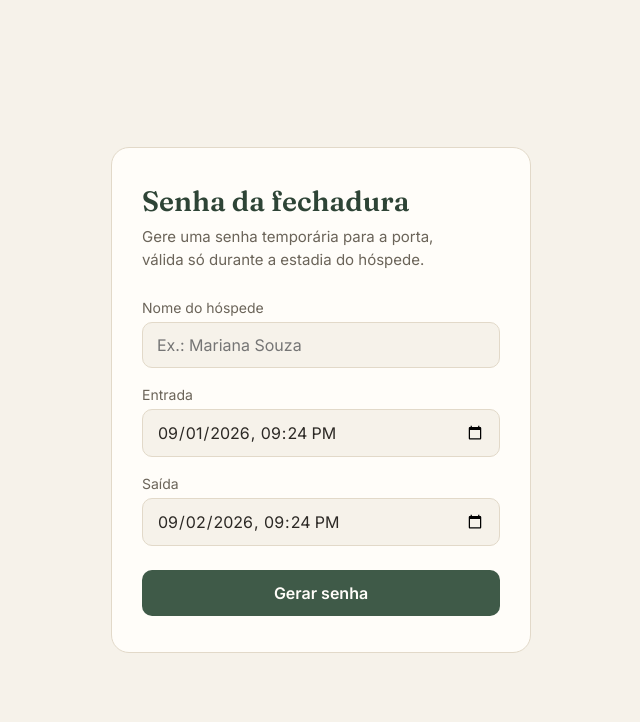
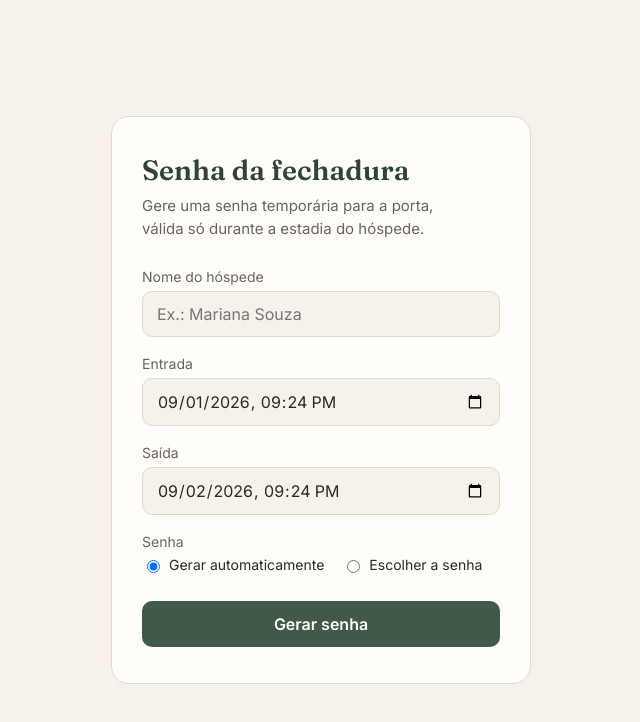
Before and after one commit to Ronaldo2718/fechadura-tuya, a Next.js app: page / in a window 1280 px wide. Shown: the top 722 px of the page, without its empty margins (319-959 px from the left). Built offline with nearby package versions, Linux system fonts and the light colour scheme.

Commit message:
Add files via upload

```diff
--- a/pages/api/gerar-senha.js
+++ b/pages/api/gerar-senha.js
@@ -6,10 +6,14 @@ export default async function handler(req, res) {
     return res.status(405).json({ erro: "Método não permitido." });
   }
 
-  const { nomeHospede, entradaEpoch, saidaEpoch } = req.body || {};
+  const { nomeHospede, entradaEpoch, saidaEpoch, senhaEscolhida } = req.body || {};
 
   if (!nomeHospede || !entradaEpoch || !saidaEpoch) {
     return res.status(400).json({ erro: "Preencha nome, data/hora de entrada e de saída." });
+  }
+
+  if (senhaEscolhida && !/^\d{7}$/.test(senhaEscolhida)) {
+    return res.status(400).json({ erro: "A senha precisa ter exatamente 7 dígitos numéricos." });
   }
 
   const effectiveTime = new Date(entradaEpoch * 1000);
@@ -27,6 +31,7 @@ export default async function handler(req, res) {
       nomeHospede: nomeHospede.slice(0, 30),
       effectiveTime,
       invalidTime,
+      senhaEscolhida: senhaEscolhida || undefined,
     });
     return res.status(200).json({ senha });
   } catch (e) {
--- a/pages/index.js
+++ b/pages/index.js
@@ -12,6 +12,8 @@ export default function Home() {
   const [nomeHospede, setNomeHospede] = useState("");
   const [entrada, setEntrada] = useState(agoraLocalISO());
   const [saida, setSaida] = useState(agoraLocalISO(24 * 60));
+  const [modoSenha, setModoSenha] = useState("auto"); // "auto" | "escolher"
+  const [senhaEscolhida, setSenhaEscolhida] = useState("");
   const [estado, setEstado] = useState("idle"); // idle | carregando | sucesso | erro
   const [senha, setSenha] = useState("");
   const [erro, setErro] = useState("");
@@ -19,6 +21,13 @@ export default function Home() {
 
   async function aoEnviar(e) {
     e.preventDefault();
+
+    if (modoSenha === "escolher" && !/^\d{7}$/.test(senhaEscolhida)) {
+      setErro("A senha precisa ter exatamente 7 dígitos numéricos.");
+      setEstado("erro");
+      return;
+    }
+
     setEstado("carregando");
     setErro("");
     setCopiado(false);
@@ -28,7 +37,12 @@ export default function Home() {
       const resp = await fetch("/api/gerar-senha", {
         method: "POST",
         headers: { "Content-Type": "application/json" },
-        body: JSON.stringify({ nomeHospede, entradaEpoch, saidaEpoch }),
+        body: JSON.stringify({
+          nomeHospede,
+          entradaEpoch,
+          saidaEpoch,
+          senhaEscolhida: modoSenha === "escolher" ? senhaEscolhida : undefined,
+        }),
       });
       const dados = await resp.json();
       if (!resp.ok) throw new Error(dados.erro || "Falha ao gerar a senha.");
@@ -52,6 +66,8 @@ export default function Home() {
     setSenha("");
     setErro("");
     setNomeHospede("");
+    setModoSenha("auto");
+    setSenhaEscolhida("");
   }
 
   return (
@@ -104,6 +120,44 @@ export default function Home() {
                   disabled={estado === "carregando"}
                 />
               </label>
+
+              <div className="campo">
+                <span>Senha</span>
+                <div className="opcoes-senha">
+                  <label className="opcao-radio">
+                    <input
+                      type="radio"
+                      name="modoSenha"
+                      checked={modoSenha === "auto"}
+                      onChange={() => setModoSenha("auto")}
+                      disabled={estado === "carregando"}
+                    />
+                    Gerar automaticamente
+                  </label>
+                  <label className="opcao-radio">
+                    <input
+                      type="radio"
+                      name="modoSenha"
+                      checked={modoSenha === "escolher"}
+                      onChange={() => setModoSenha("escolher")}
+                      disabled={estado === "carregando"}
+                    />
+                    Escolher a senha
+                  </label>
+                </div>
+                {modoSenha === "escolher" && (
+                  <input
+                    type="text"
+                    inputMode="numeric"
+                    maxLength={7}
+                    value={senhaEscolhida}
+                    onChange={(e) => setSenhaEscolhida(e.target.value.replace(/\D/g, ""))}
+                    placeholder="7 dígitos, ex.: 1234567"
+                    required
+                    disabled={estado === "carregando"}
+                  />
+                )}
+              </div>
 
               {estado === "erro" && <p className="mensagem-erro">{erro}</p>}
 
@@ -218,6 +272,25 @@ export default function Home() {
           background: var(--bg);
         }
 
+        .opcoes-senha {
+          display: flex;
+          gap: 18px;
+          margin-bottom: 4px;
+        }
+
+        .opcao-radio {
+          display: flex;
+          align-items: center;
+          gap: 6px;
+          font-size: 14px;
+          color: var(--ink);
+          cursor: pointer;
+        }
+
+        .opcao-radio input {
+          width: auto;
+        }
+
         .campo input:focus {
           outline: 2px solid var(--verde);
           outline-offset: 1px;
```
Also changed, not shown: lib/tuya.js.
